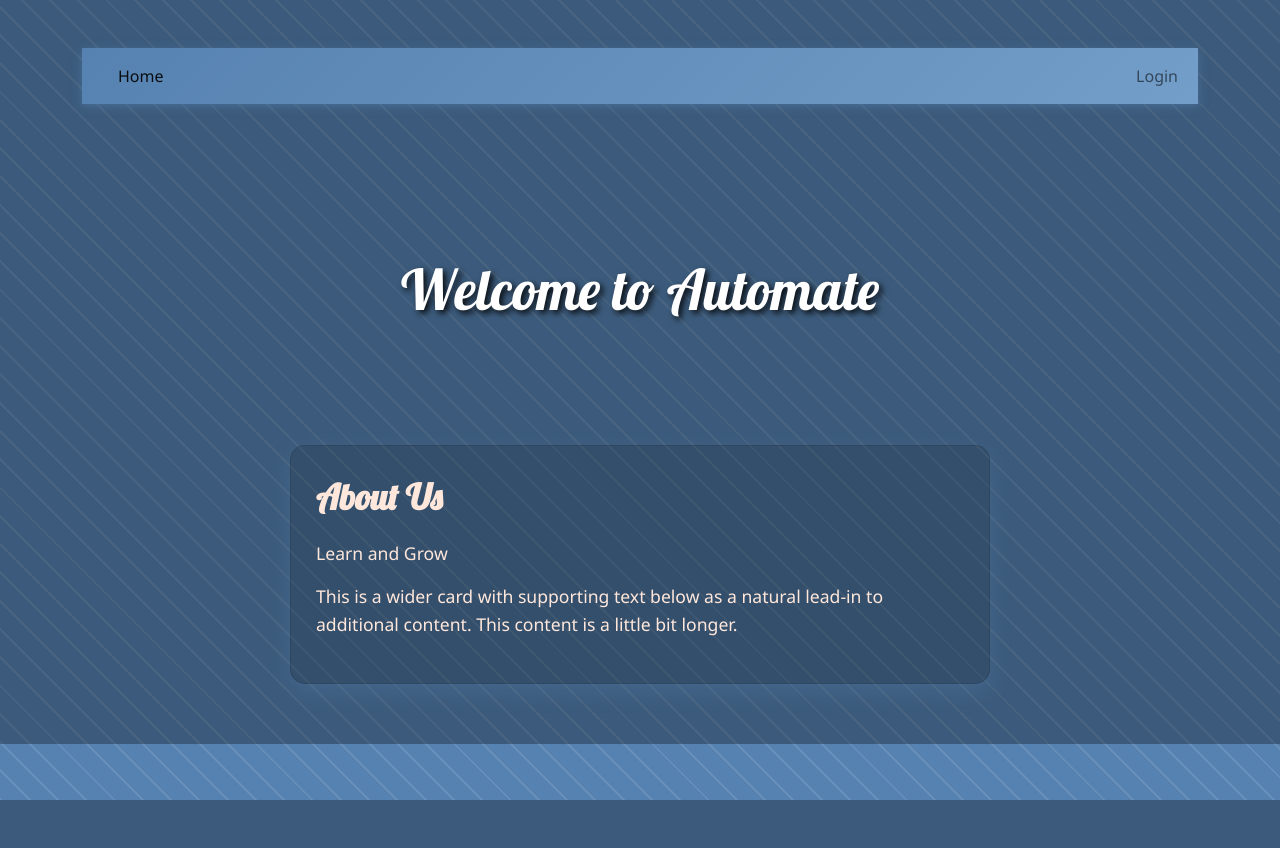
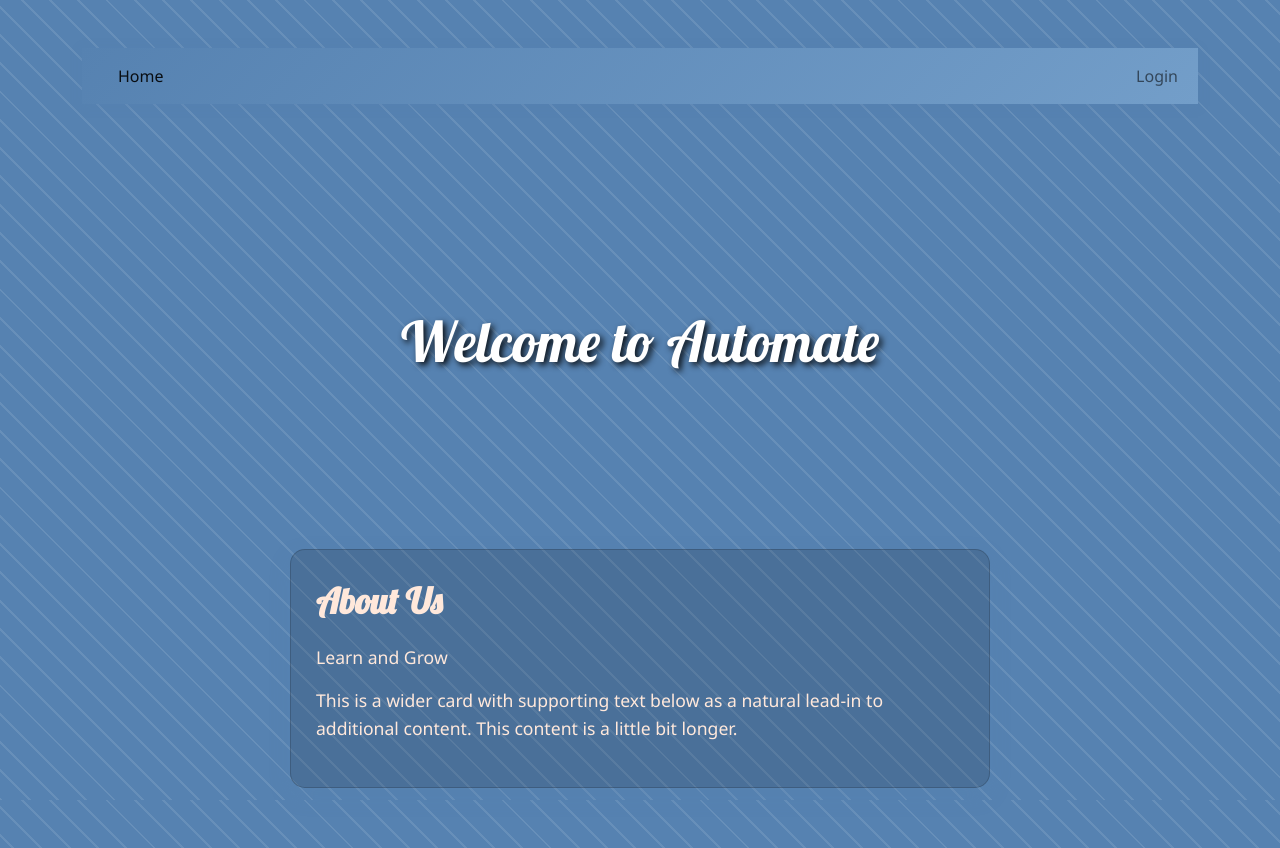
Before and after one commit to zrncrblln/automate, a PHP site: page / in a window 1280 px wide. Before the commit the page ends 800 px from the top, so only its background shows below. Run offline with PHP 8.4, Linux system fonts and the light colour scheme; data comes from the database, SQL or seed files in the repository; some libraries are stand-ins or nearby versions.

Commit message:
Update style.css

```diff
--- a/css/style.css
+++ b/css/style.css
@@ -9,8 +9,8 @@
   --warning-color: #FFE8DB;
   --info-color: #739EC9;
   --light-color: #FFE8DB;
-  --dark-color: #000000;
-  --bg-color: #000000;
+  --dark-color: #ffffff;
+  --bg-color: #ffffff;
   --text-color: #FFE8DB;
   --navbar-bg: linear-gradient(135deg, #5682B1, #739EC9);
   --card-bg: #739EC9;
@@ -49,15 +49,6 @@ body.body-login {
   background: repeating-linear-gradient(45deg, rgba(255, 255, 255, 0.1) 0px, rgba(255, 255, 255, 0.1) 2px, transparent 2px, transparent 20px), var(--primary-color);
 }
 
-.black-fill {
-  background: rgba(0, 0, 0, 0.3);
-  height: calc(100vh - 56px); /* Adjust for navbar height */
-  padding-top: 0;
-  padding-bottom: 0;
-  display: flex;
-  flex-direction: column;
-  overflow-y: auto;
-}
 
 .container {
   height: 100vh;
```
